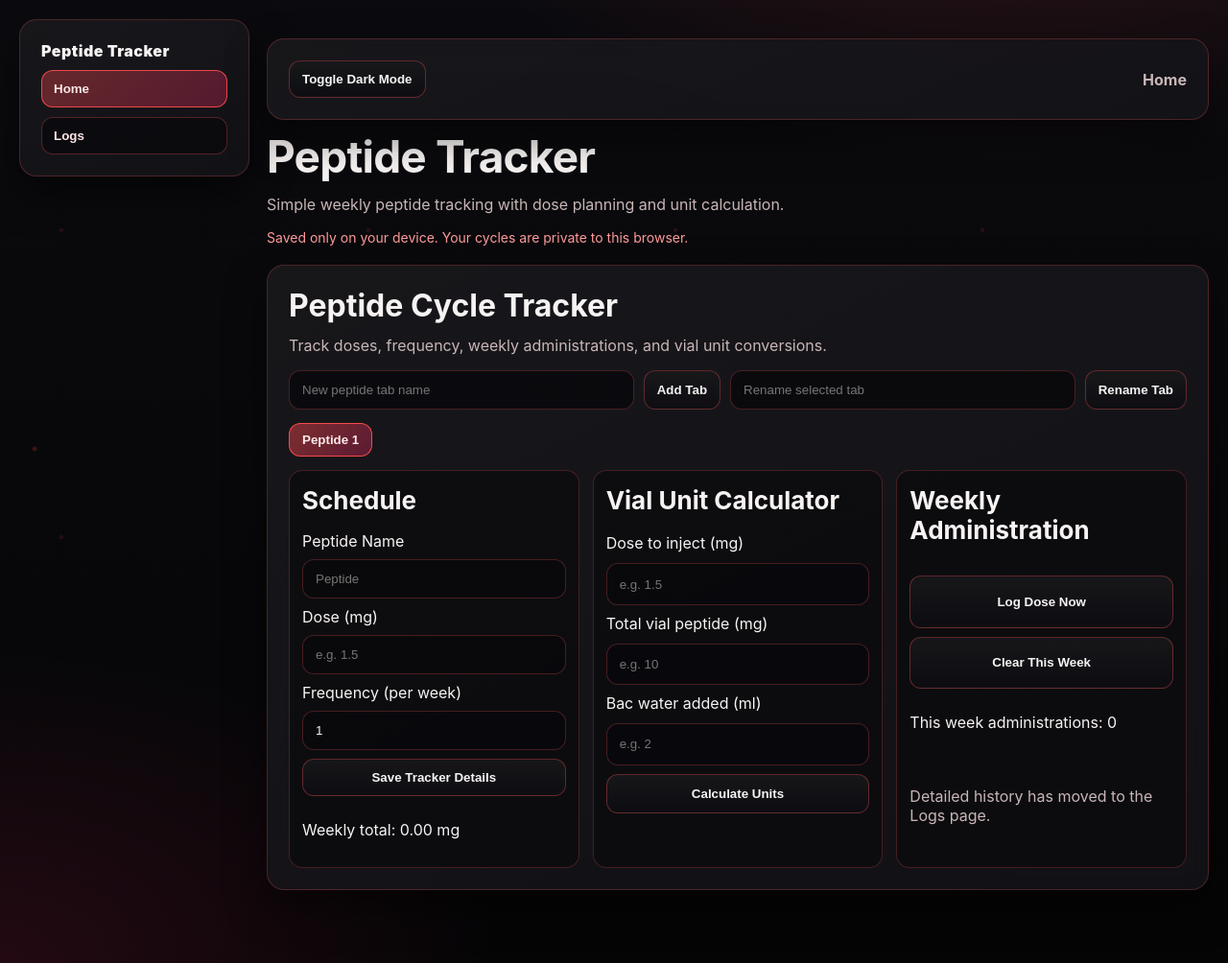
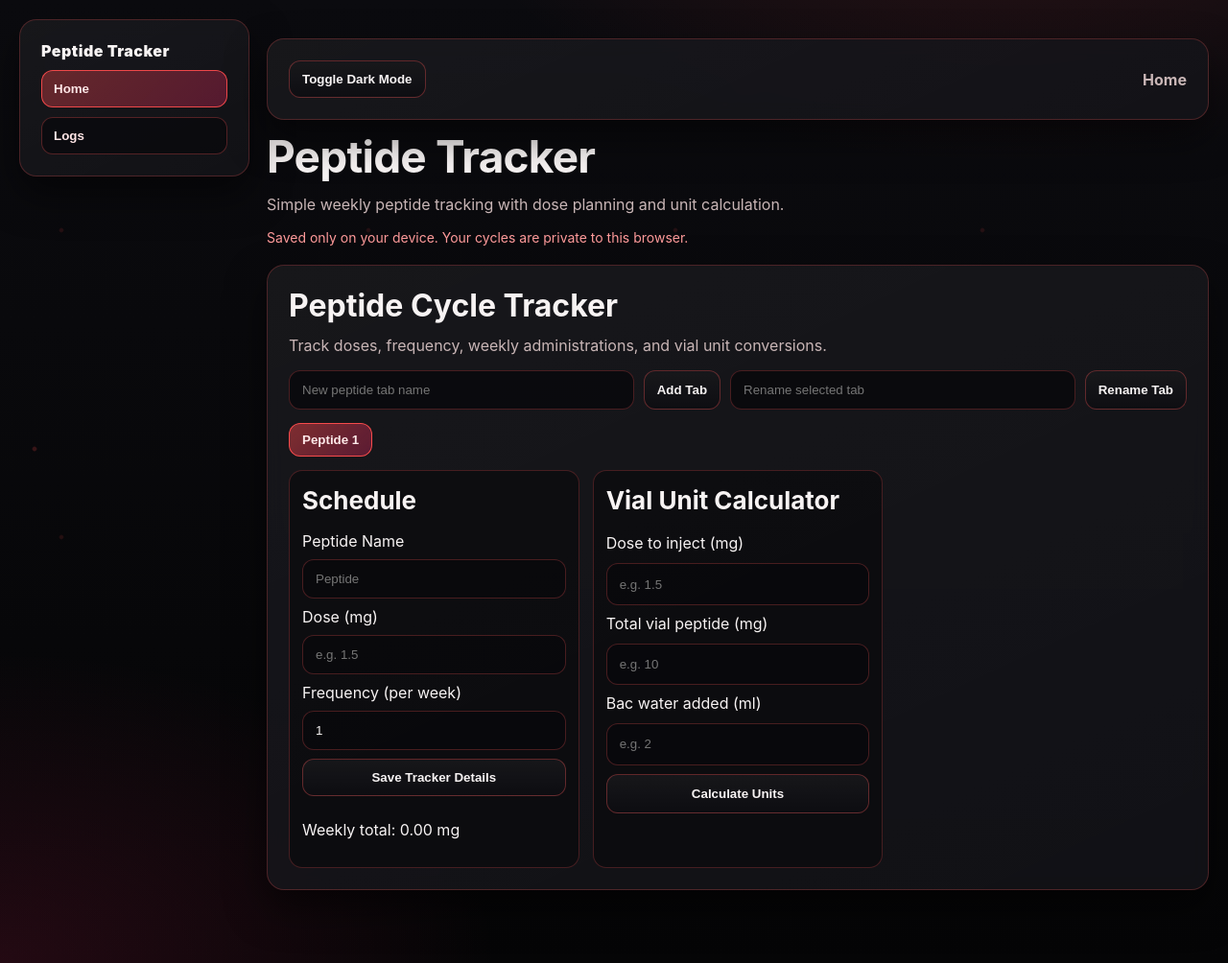
Before and after one commit to OvO-ZeD/peptide-tracker-app, a Flask app: page / in a window 1280 px wide. Shown: the whole page at 96% size. Run offline with Flask 3, Linux system fonts and the light colour scheme.

Commit message:
Remove weekly log card from Home and keep logs in Logs view

```diff
--- a/script.js
+++ b/script.js
@@ -164,7 +164,8 @@ function renderTrackerLogs() {
   if (!tab) return;
   var week = getWeekKey(new Date());
   var logs = tab.logsByWeek[week] || [];
-  document.getElementById("tracker_log_count").innerText = "This week administrations: " + logs.length;
+  var countEl = document.getElementById("tracker_log_count");
+  if (countEl) countEl.innerText = "This week administrations: " + logs.length;
 }
 
 function getHistoricalLogWeeks(tab) {
--- a/templates/index.html
+++ b/templates/index.html
@@ -63,13 +63,6 @@
               <button onclick="calculateUnits()">Calculate Units</button>
               <p id="calc_result"></p>
             </div>
-            <div class="tracker-card">
-              <h3>Weekly Administration</h3>
-              <button onclick="logAdministrationNow()">Log Dose Now</button>
-              <button onclick="clearWeeklyLogs()">Clear This Week</button>
-              <p id="tracker_log_count"></p>
-              <p class="muted">Detailed history has moved to the Logs page.</p>
-            </div>
           </div>
           <div class="mobile-quick-actions">
             <button onclick="logAdministrationNow()">Log Dose</button>
```
